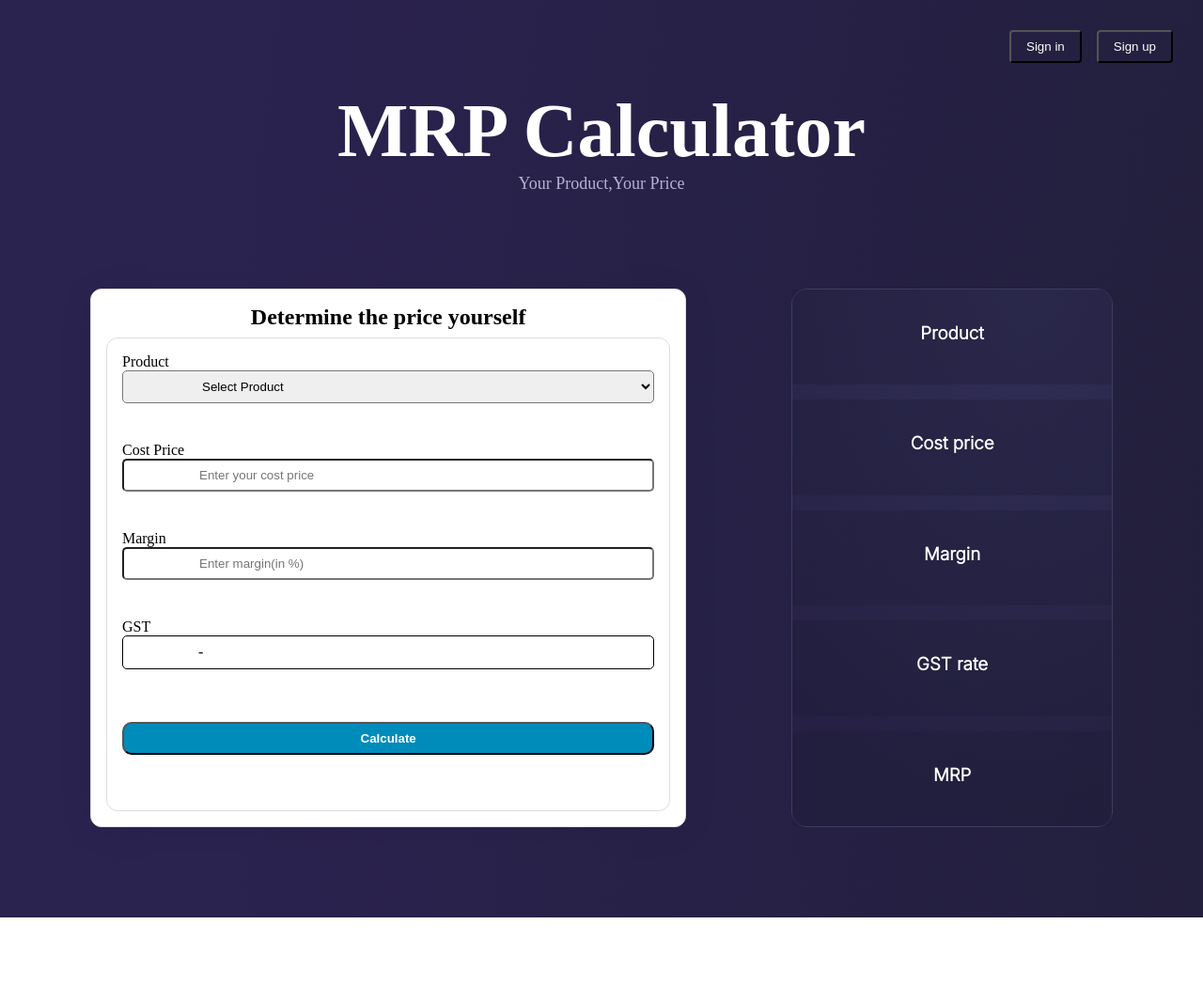
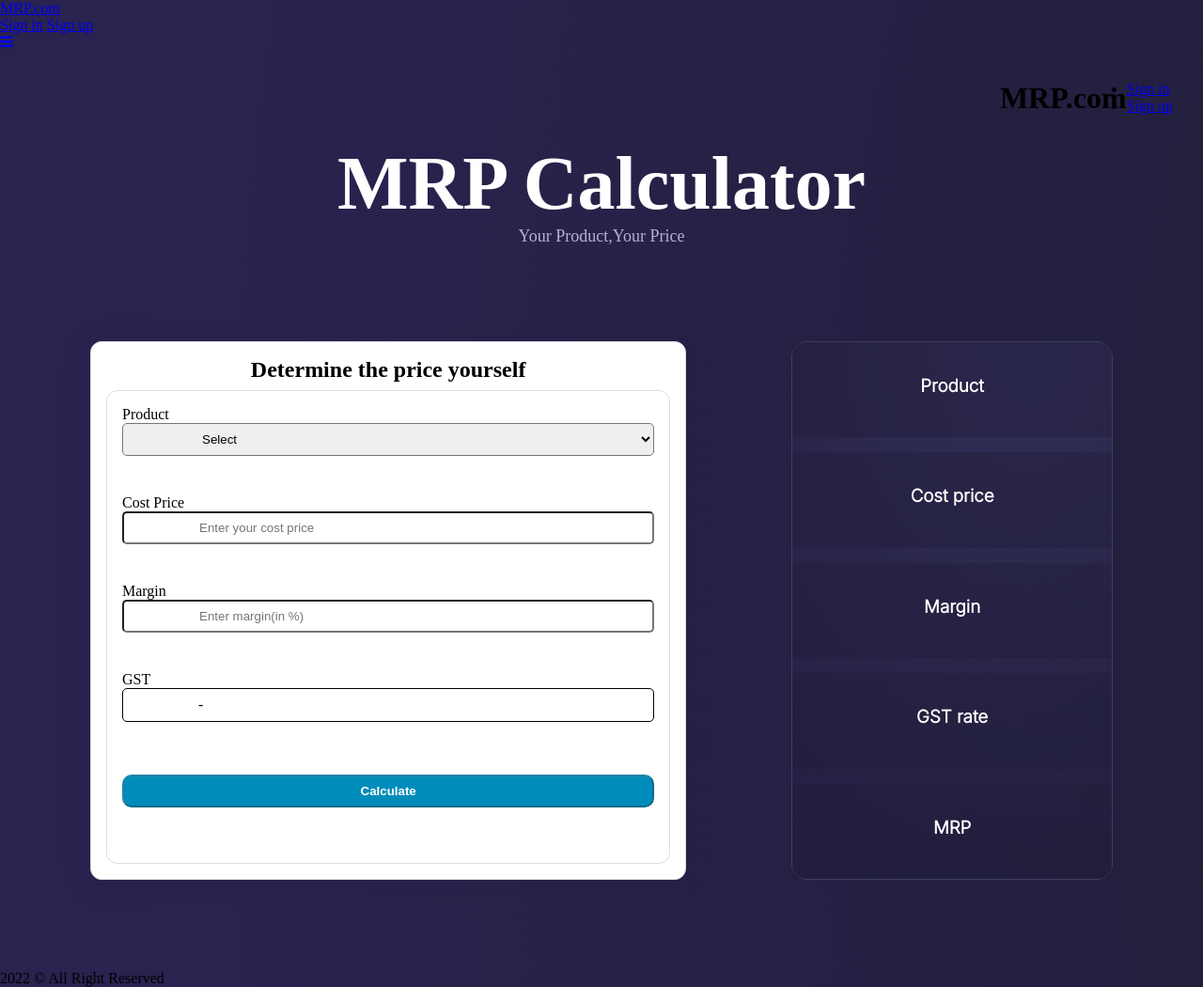
Before and after one commit to mahesh-dubal/Frontend-Exam, a plain HTML site: page index.html in a window 1280 px wide. Shown: the whole page at 94% size. Before the commit the page ends 976 px from the top, so only its background shows below. Drawn offline with nearby package versions, Linux system fonts and the light colour scheme.

Commit message:
file updated

```diff
--- a/index.html
+++ b/index.html
@@ -5,24 +5,52 @@
     <meta charset="UTF-8">
     <meta http-equiv="X-UA-Compatible" content="IE=edge">
     <meta name="viewport" content="width=device-width, initial-scale=1.0">
+    <link rel="stylesheet" href="https://cdnjs.cloudflare.com/ajax/libs/font-awesome/4.7.0/css/font-awesome.min.css">
+    <script type="text/javascript" src="https://ajax.googleapis.com/ajax/libs/jquery/1.5.2/jquery.min.js"></script>
     <link rel="stylesheet" href="style.css">
     <title>MRP Calculator</title>
 </head>
 
 <body>
+
+    <!----------------------Mobile View------------------------------------------------------------>
+    <div class="mobile-container">
+
+        <!-- Top Navigation Menu -->
+        <div class="topnav">
+            <a href="#home" class="logoo"><span id="org">MRP</span>.com</a>
+
+            <div id="myLinks">
+                <a href="#">Sign in</a>
+                <a href="#">Sign up</a>
+            </div>
+
+            <a href="javascript:void(0);" class="icon" onclick="myFunction()">
+                <i class="fa fa-bars"></i>
+            </a>
+        </div>
+    </div>
+    <!----------------------------------------------------------------------------------------------->
     <div class="navbar">
-        <button type="button" id="signin">Sign in</button>
-        <button type="button" id="signup">Sign up</button>
+        <div>
+            <h1 class="logo"><span id="org">MRP</span>.com</h1>
+        </div>
+
+
+        <ul class="navlist">
+            <li><a href="#">Sign in</a></li>
+            <li><a href="#">Sign up</a></li>
+        </ul>
+
     </div>
 
     <div class="top">
         <h1 id="main-text">MRP Calculator</h1>
         <h3 id="sec-text">Your Product,Your Price</h3>
     </div>
-
+    <!------------------------------------Main Section--------------------------------------------- -->
     <div class="main">
         <div class="left">
-
             <form onsubmit="return false">
                 <div class="head-text">
                     <h2 id="headtext">Determine the price yourself</h2>
@@ -33,7 +61,7 @@
                         <label for="optionlist">Product</label>
 
                         <select id="optionlist" onchange="fun()">
-                                <option value="">Select Product</option>
+                            <option value="">Select</option>
                             <option value="SHIRT">SHIRT</option>
                             <option value="Edigible Oil">Edigible Oil</option>
                             <option value="Smartphone">Smartphone</option>
@@ -65,9 +93,10 @@
                     </div>
 
                     <div>
-                            <button type="submit" id="submit">Calculate</button>
+                        <input type="submit" id="submit" value="Calculate" disabled="disabled" />
                     </div>
                 </div>
+
             </form>
 
         </div>
@@ -75,30 +104,39 @@
 
         <div class="right">
 
-                <div class="prod"><h3>Product</h3>
+            <div class="prod">
+                <h3>Product</h3>
                 <p id="item">
             </div>
 
-                <div class="cp"><h3>Cost price</h3>
+            <div class="cp">
+                <h3>Cost price</h3>
                 <p id="showCost"></p>
             </div>
 
-                <div class="mp"><h3>Margin</h3>
+            <div class="mp">
+                <h3>Margin</h3>
                 <p id="showMargin"></p>
             </div>
 
-                <div class="sgst"><h3>GST rate</h3>
+            <div class="sgst">
+                <h3>GST rate</h3>
                 <p id="showGST"></p>
             </div>
 
-                <div class="mrp"><h3>MRP</h3>
+            <div class="mrp">
+                <h3>MRP</h3>
                 <p id="mrp"></p>
             </div>
 
         </div>
     </div>
     </div>
+    <div id="footer">
+        <span id="left-footer">2022 &copy All Right Reserved</span>
+    </div>
     <script src="script.js"></script>
+
 </body>
 
 </html>
```
Lines whose indentation alone changed are shown as unchanged.
